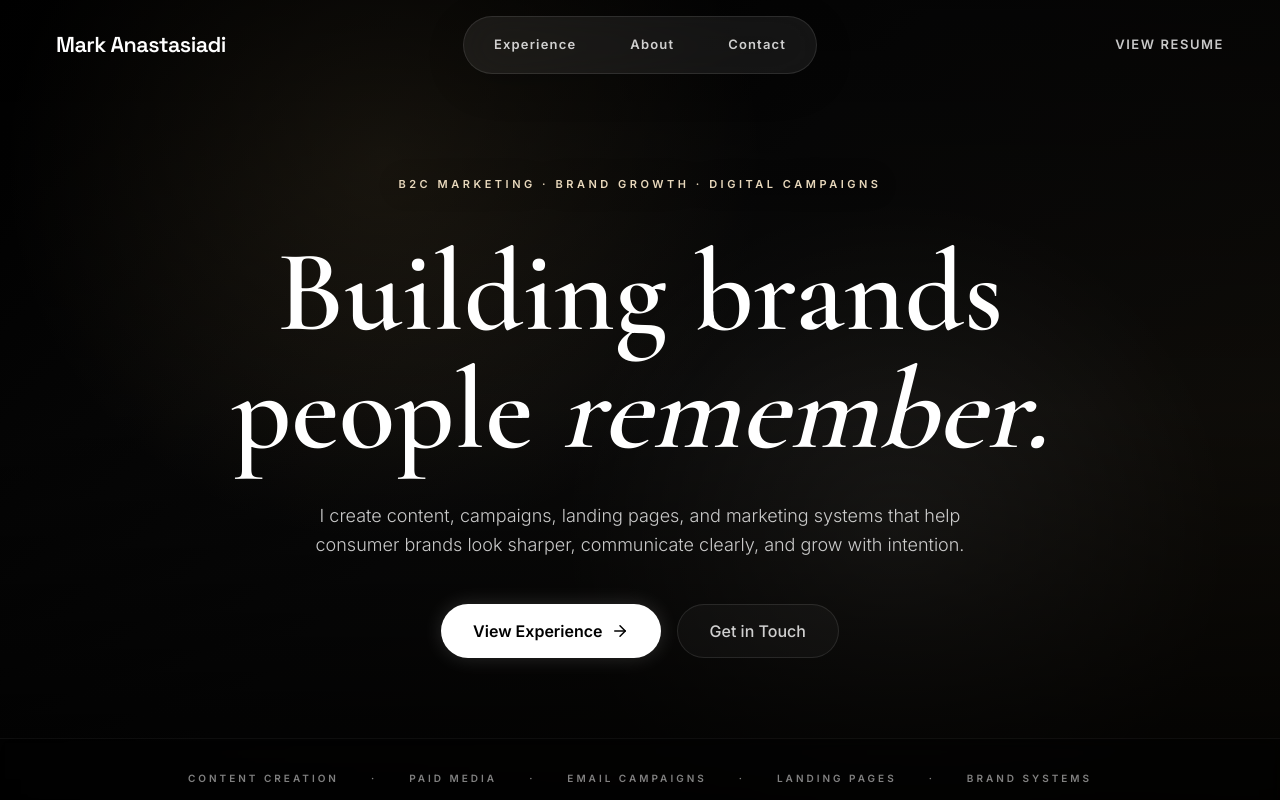
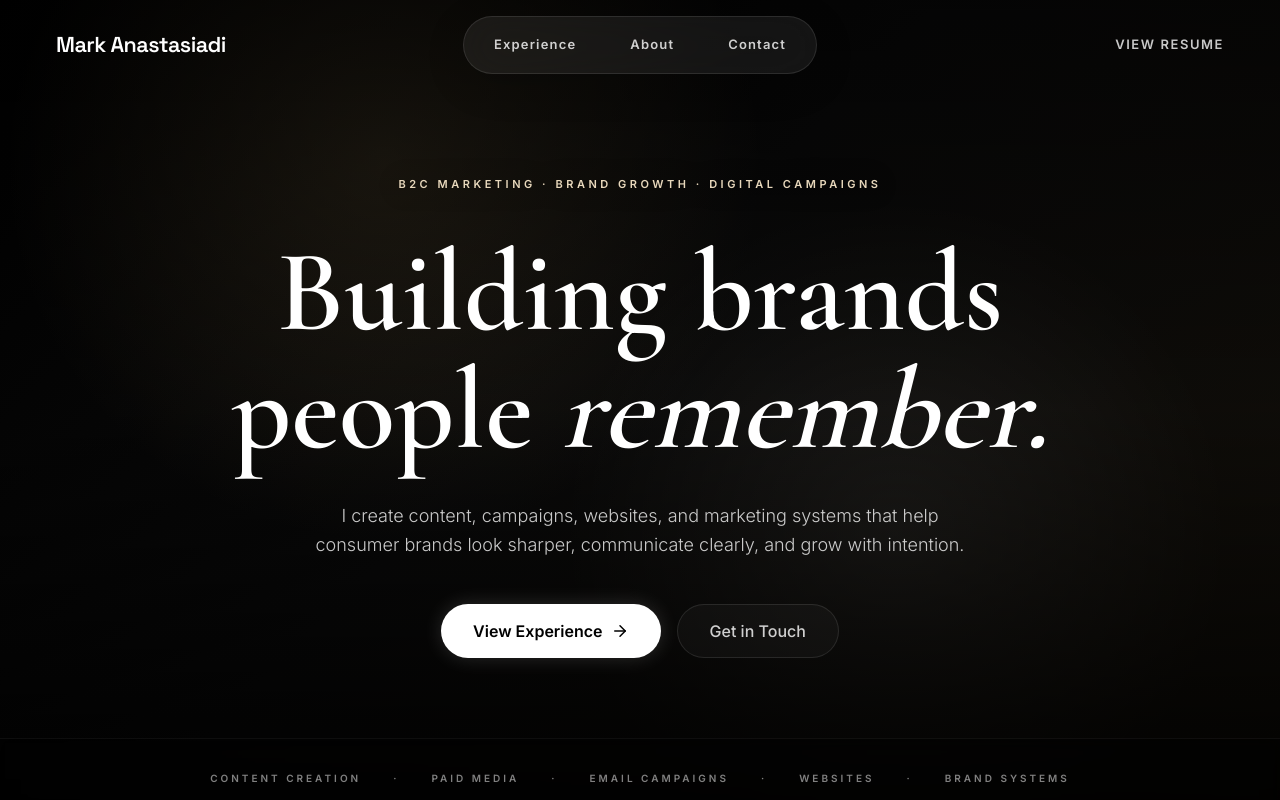
Before and after one commit to markkkka/Portfolio-Website, a React (Vite) app: page / in a window 1280 px wide. Shown: the top 800 px of the page. Built offline with nearby package versions, Linux system fonts and the light colour scheme.

Commit message:
Rename landing page copy to websites

```diff
--- a/src/App.tsx
+++ b/src/App.tsx
@@ -195,7 +195,7 @@ const LANDING_PAGES: LandingPagePanel[] = [
   {
     id: "grandties",
     brand: "GrandTies",
-    pageType: "Ecommerce landing page",
+    pageType: "Ecommerce website",
     description: "Ecommerce page design focused on lifestyle product storytelling, seasonal collections, and retail-driven discovery.",
     imageSrc: "/landing-pages/GrandTies Website.png",
     alt: "GrandTies full-page website preview"
@@ -203,16 +203,16 @@ const LANDING_PAGES: LandingPagePanel[] = [
   {
     id: "michaelpro",
     brand: "MichaelPro",
-    pageType: "Product landing page",
-    description: "Product-focused landing pages built to highlight features, communicate value, and support retail-driven customer action.",
+    pageType: "Product website",
+    description: "Product-focused websites built to highlight features, communicate value, and support retail-driven customer action.",
     imageSrc: "/landing-pages/MichaelPro Website.png",
     alt: "MichaelPro full-page website preview"
   },
   {
     id: "revpie",
     brand: "RevPie",
-    pageType: "B2B platform landing page",
-    description: "B2B landing page work focused on explaining platform value, simplifying complex offers, and guiding partner interest.",
+    pageType: "B2B platform website",
+    description: "B2B website work focused on explaining platform value, simplifying complex offers, and guiding partner interest.",
     imageSrc: "/landing-pages/RevPie Website.png",
     alt: "RevPie full-page website preview"
   }
@@ -261,8 +261,8 @@ const CORE_COMPETENCY_ROWS = {
     "Email / SMS Marketing",
     "Meta Ads",
     "Google Ads",
-    "Landing Page Creation",
-    "Landing Page Optimization",
+    "Website Creation",
+    "Website Optimization",
     "AI Automations"
   ],
   bottom: [
@@ -443,7 +443,7 @@ const Hero = () => {
             transition={{ delay: 0.6, duration: 0.8 }}
             className="mx-auto mb-11 max-w-2xl px-2 text-base font-light leading-relaxed text-brand-white/78 md:text-lg"
           >
-            I create content, campaigns, landing pages, and marketing systems that help consumer brands look sharper, communicate clearly, and grow with intention.
+            I create content, campaigns, websites, and marketing systems that help consumer brands look sharper, communicate clearly, and grow with intention.
           </motion.p>
 
           <motion.div
@@ -463,7 +463,7 @@ const Hero = () => {
 
         <div className="full-bleed-strip flex min-h-[72px] items-center justify-center border-t border-white/5 bg-brand-black/30 px-6 py-0 text-center backdrop-blur-sm md:min-h-[80px]">
           <p className="flex flex-wrap items-center justify-center gap-x-5 gap-y-2 text-[10px] font-bold uppercase leading-none tracking-[0.26em] text-white/50 md:gap-x-8 md:tracking-[0.3em]">
-            <span>CONTENT CREATION</span> <span>·</span> <span>PAID MEDIA</span> <span>·</span> <span>EMAIL CAMPAIGNS</span> <span>·</span> <span>LANDING PAGES</span> <span>·</span> <span>BRAND SYSTEMS</span>
+            <span>CONTENT CREATION</span> <span>·</span> <span>PAID MEDIA</span> <span>·</span> <span>EMAIL CAMPAIGNS</span> <span>·</span> <span>WEBSITES</span> <span>·</span> <span>BRAND SYSTEMS</span>
           </p>
         </div>
       </div>
@@ -798,7 +798,7 @@ const LandingPages = () => (
     <div className="relative z-10 mx-auto max-w-7xl">
       <SectionReveal>
         <p className="mb-10 text-center text-[10px] font-bold uppercase tracking-[0.35em] text-brand-earth/85 md:mb-12">
-          LANDING PAGES
+          WEBSITES
         </p>
         <div className="mx-auto mb-12 max-w-5xl text-center md:mb-14">
           <h2 className="font-editorial text-5xl font-semibold leading-none text-white md:text-7xl lg:whitespace-nowrap">
@@ -1177,7 +1177,7 @@ export default function App() {
         <PlaceholderSection
           id="experience"
           title="Experience"
-          copy="A mix of B2C brand work, paid media, email campaigns, landing pages, content creation, and modern marketing systems."
+          copy="A mix of B2C brand work, paid media, email campaigns, websites, content creation, and modern marketing systems."
         />
         <PlaceholderSection
           id="about"
```
